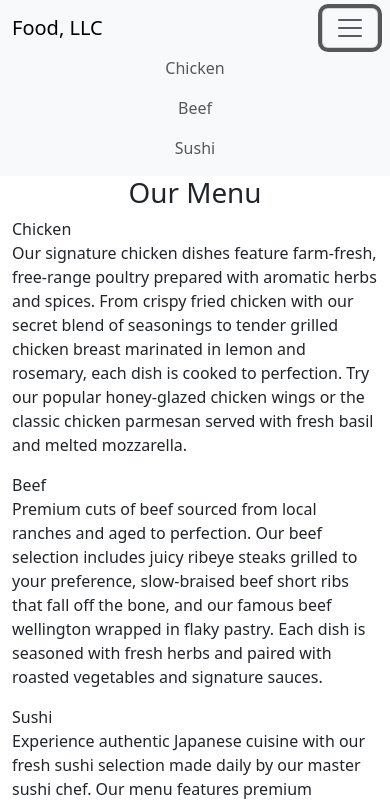
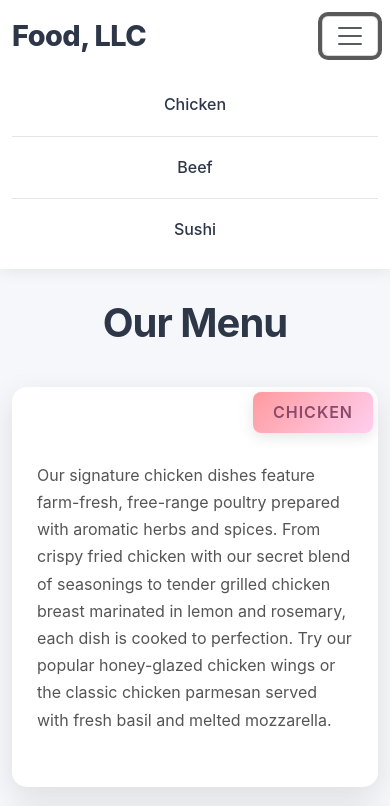
Before and after one commit to mdgiridharan/Submit-To-Coursera, a plain HTML site: page module3-solution/index.html in a window 390 px wide. Both pictures are taken after a click on the button "Toggle navigation". Shown: the top 806 px of the page. Drawn offline with nearby package versions, Linux system fonts and the light colour scheme.

Commit message:
Update styles.css

```diff
--- a/module3-solution/css/styles.css
+++ b/module3-solution/css/styles.css
@@ -1,5 +1,181 @@
-.section {
-  background-color: #ddd;
-  padding: 20px;
-  margin-bottom: 20px;
+* {
+    box-sizing: border-box;
 }
+
+html {
+    scroll-behavior: smooth;
+}
+
+body {
+    font-family: 'Inter', -apple-system, BlinkMacSystemFont, 'Segoe UI', Roboto, Oxygen, Ubuntu, Cantarell, sans-serif;
+    font-size: 16px;
+    line-height: 1.6;
+    background-color: #f5f7fa;
+    min-height: 100vh;
+    color: #333;
+}
+
+/* Navbar styles */
+.navbar {
+    background-color: rgba(255, 255, 255, 0.95) !important;
+    border: none;
+    border-radius: 0;
+    box-shadow: 0 2px 15px rgba(0, 0, 0, 0.08);
+    backdrop-filter: blur(15px);
+}
+
+.navbar-brand {
+    font-weight: 800;
+    font-size: 1.8rem;
+    color: #2d3748 !important;
+    letter-spacing: -0.5px;
+    transition: all 0.3s ease;
+}
+
+.navbar-brand:hover {
+    color: #4299e1 !important;
+    transform: translateY(-1px);
+}
+
+/* Ensure toggle button is only visible on mobile */
+.navbar-toggler {
+    display: none;
+}
+
+@media (max-width: 767.98px) {
+    .navbar-toggler {
+        display: block;
+    }
+}
+
+/* Mobile dropdown styling */
+@media (max-width: 767.98px) {
+    .navbar-collapse {
+        border: none;
+        box-shadow: none;
+        margin: 0;
+        padding: 0;
+        background-color: #f8f9fa;
+        margin-top: 10px;
+    }
+
+    .navbar-nav {
+        margin: 0;
+        width: 100%;
+    }
+
+    .navbar-nav .nav-item {
+        width: 100%;
+    }
+
+        .navbar-nav .nav-link {
+        border-bottom: 1px solid rgba(0, 0, 0, 0.1);
+        background-color: rgba(255, 255, 255, 0.95);
+        color: #2d3748 !important;
+        padding: 18px;
+        text-align: center;
+        display: block;
+        font-weight: 500;
+        transition: all 0.3s ease;
+    }
+
+    .navbar-nav .nav-link:hover {
+        background-color: #4299e1;
+        color: #ffffff !important;
+        transform: translateX(5px);
+        box-shadow: 0 4px 15px rgba(66, 153, 225, 0.3);
+    }
+
+    .navbar-nav .nav-item:last-child .nav-link {
+        border-bottom: none;
+    }
+}
+
+/* Hide navbar menu items on desktop */
+@media (min-width: 768px) {
+    .navbar-collapse {
+        display: none !important;
+    }
+}
+
+/* Page heading */
+h1 {
+    text-align: center;
+    margin: 40px 0 50px 0;
+    font-size: 3rem;
+    font-weight: 700;
+    color: #2d3748;
+    letter-spacing: -1px;
+}
+
+/* Menu items */
+.menu-item {
+    position: relative;
+    background: white;
+    border-radius: 15px;
+    margin: 0 0 30px 0;
+    padding: 75px 25px 25px 25px;
+    box-shadow: 0 10px 30px rgba(0, 0, 0, 0.1);
+    transition: all 0.3s ease;
+    overflow: hidden;
+    min-height: 400px;
+    scroll-margin-top: 10px;
+}
+
+.menu-item:hover {
+    transform: translateY(-5px);
+    box-shadow: 0 20px 40px rgba(0, 0, 0, 0.15);
+}
+
+.menu-item p {
+    color: #555;
+    text-align: left;
+    font-size: 1rem;
+    line-height: 1.7;
+}
+
+.section-title {
+    position: absolute;
+    top: 5px;
+    right: 5px;
+    border-radius: 8px;
+    padding: 8px 20px;
+    font-size: 1rem;
+    font-weight: 600;
+    text-align: center;
+    min-width: 100px;
+    text-transform: uppercase;
+    letter-spacing: 1px;
+    box-shadow: 0 4px 15px rgba(0, 0, 0, 0.1);
+}
+
+.chicken {
+    background: linear-gradient(135deg, #ff9a9e 0%, #fecfef 100%);
+    color: #8b4a6b;
+}
+
+.beef {
+    background: linear-gradient(135deg, #fc466b 0%, #3f5efb 100%);
+    color: white;
+}
+
+.sushi {
+    background: linear-gradient(135deg, #ffecd2 0%, #fcb69f 100%);
+    color: #d2691e;
+}
+
+/* Mobile adjustments */
+@media (max-width: 767px) {
+    h1 {
+        font-size: 2.5rem;
+        margin: 30px 0 40px 0;
+    }
+
+    .menu-item {
+        margin-bottom: 20px;
+    }
+
+    #sushi-section {
+        margin-bottom: 100px;
+    }
+}
```
